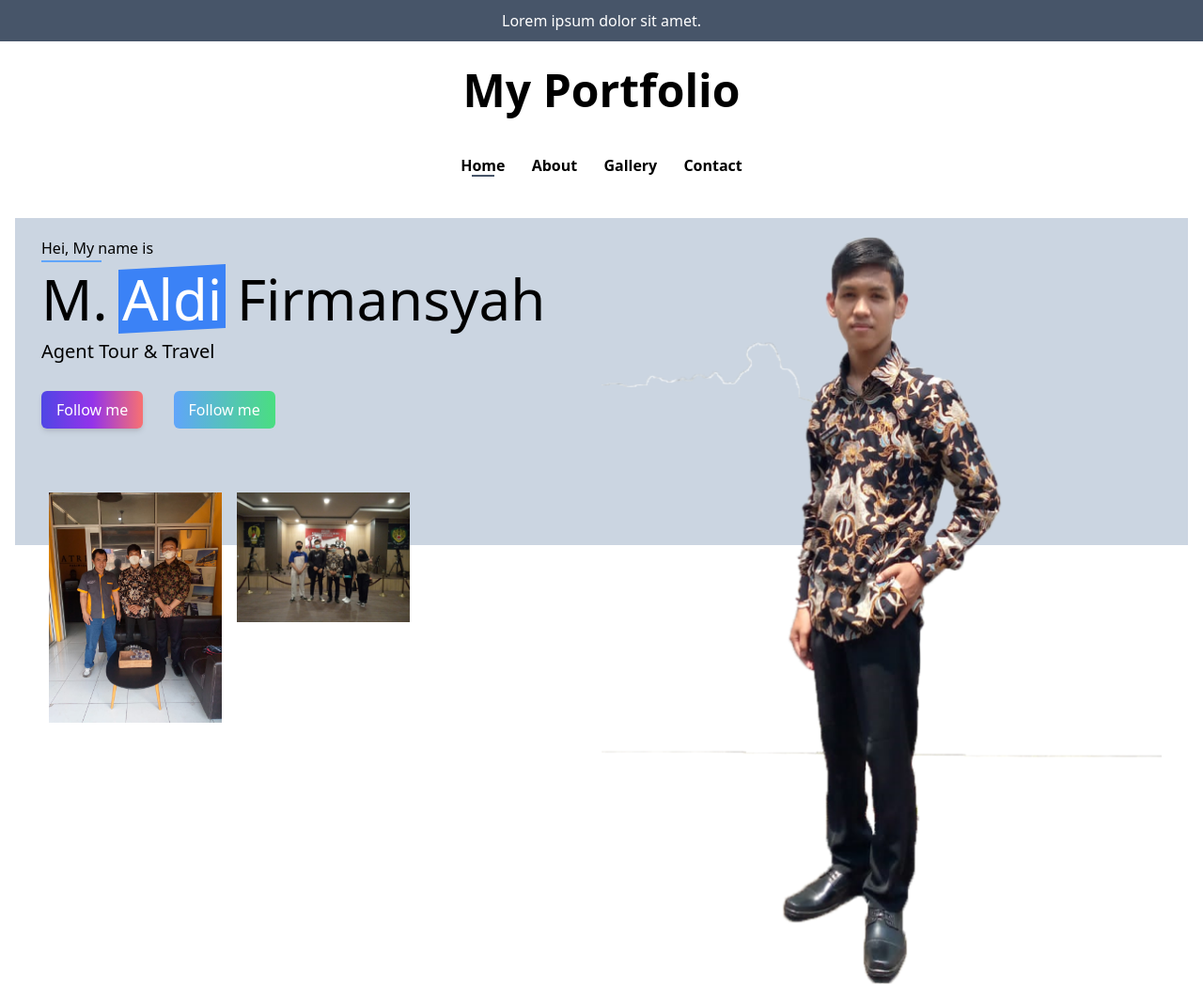
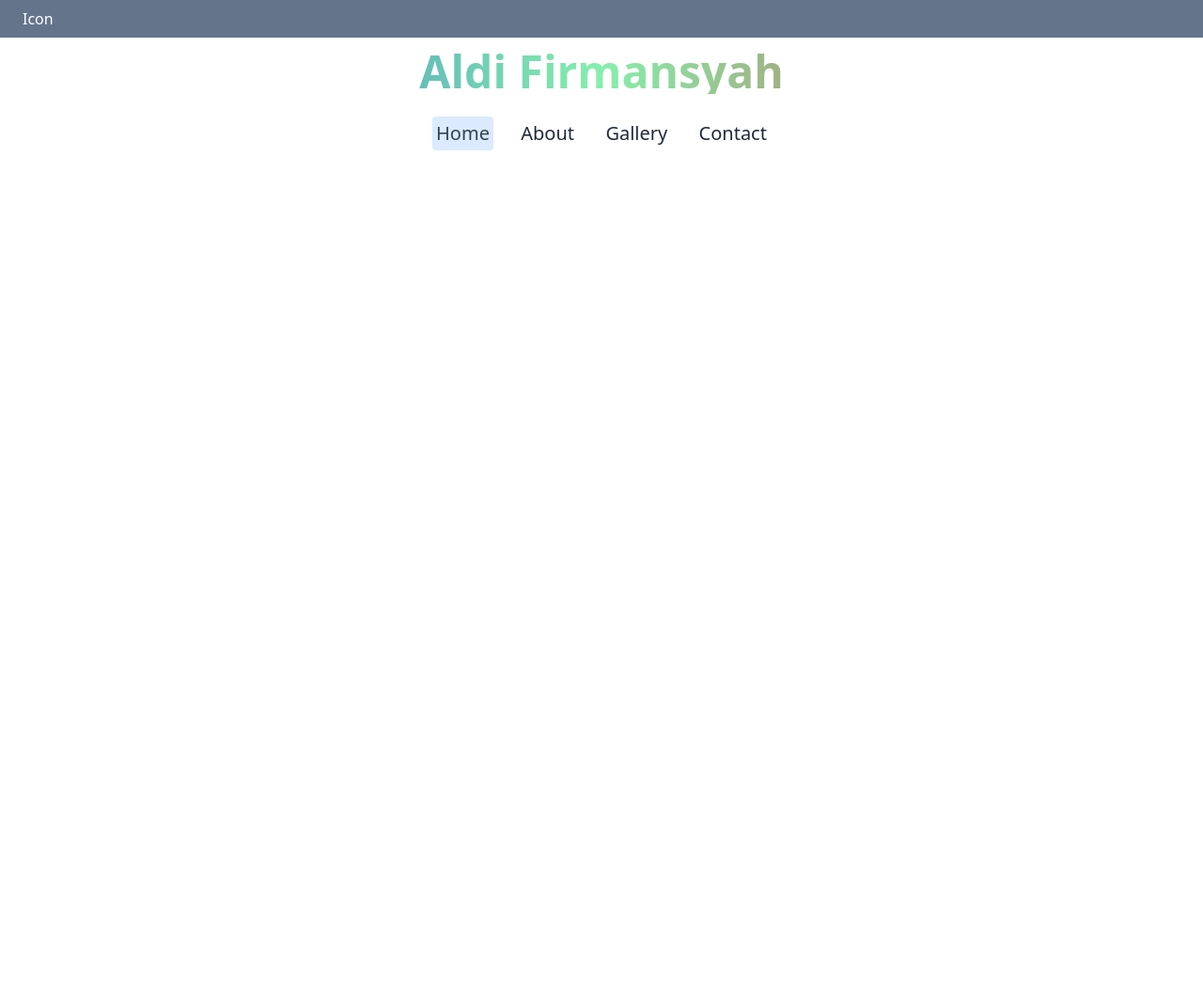
Before and after one commit to harubic/portfolio, a plain HTML site: page public/home.html in a window 1280 px wide. Shown: the whole page at 94% size. After the commit the page ends 800 px from the top, so only its background shows below. Drawn offline with Linux system fonts and the light colour scheme.

Commit message:
menambahkan bagian header dan navigasi

```diff
--- a/public/home.html
+++ b/public/home.html
@@ -1,64 +1,59 @@
 <!DOCTYPE html>
-<html lang="en" class="dark">
+<html lang="en">
 
 <head>
     <meta charset="UTF-8">
     <meta http-equiv="X-UA-Compatible" content="IE=edge">
     <meta name="viewport" content="width=device-width, initial-scale=1.0">
-    <title>My Portfolio</title>
+    <title>Aldi Firmansyah</title>
     <!-- css -->
     <link rel="stylesheet" href="css/style_dev.css">
 </head>
 
-<body>
-    <!-- header for social icons -->
-    <div class="p-2.5 bg-slate-600 text-center">
-        <p class="text-white">Lorem ipsum dolor sit amet.</p>
-    </div>
-    <!-- header for social icons -->
+<body class="h-full">
+    <!-- header -->
+    <header class="w-full bg-slate-500 px-6 py-2 text-white">
+        <div class="container">
+            <a href="#">Icon</a>
+        </div>
+    </header>
+    <!-- akhir header -->
+
+    <!-- navbar -->
+    <nav class="text-center mt-3">
+        <div class="container">
+            <div>
+                <a href="#">
+                    <h1 class="text-5xl font-bold bg-gradient-to-r from-blue-700 via-green-300 to-red-600 bg-clip-text text-transparent">Aldi Firmansyah</h1>
+                </a>
+            </div>
+            <div class="mt-3 sm:hidden flex flex-col gap-1 w-7 mx-auto relative">
+                <input type="checkbox" class="absolute scale-x-[2.5] scale-y-[2.2] opacity-0 right-2 top-1 cursor-pointer">
+                <span class="border-2 border-slate-800 w-full "></span>
+                <span class="border-2 border-slate-800 w-full "></span>
+                <span class="border-2 border-slate-800 w-full "></span>
+            </div>
+            <div class="flex justify-center py-3">
+                <ul class="flex flex-col gap-2 justify-evenly sm:text-slate-800 sm:flex-row sm:w-1/2 xl:w-1/3 sm:bg-transparent absolute bg-[#141d35bb] w-full text-white px-4 text-xl last:pb-3 first:pt-3">
+                    <li class="bg-blue-100 p-1 rounded text-slate-700"><a href="#">Home</a></li>
+                    <li class="hover:bg-blue-100 p-1 rounded hover:text-slate-700 duration-300"><a href="#">About</a></li>
+                    <li class="hover:bg-blue-100 p-1 rounded hover:text-slate-700 duration-300"><a href="#">Gallery</a></li>
+                    <li class="hover:bg-blue-100 p-1 rounded hover:text-slate-700 duration-300"><a href="#">Contact</a></li>
+                </ul>
+            </div>
+        </div>
+    </nav>
+    <!-- akhir navbar -->
 
     <!-- hero section -->
-    <div class="static mt-7">
-        <div class="container mx-auto px-4 relative">
-            <div class="col text-center">
-                <h2 class="text-5xl font-sans font-bold">My Portfolio</h2>
-            </div>
-            <div class="row text-center mt-11">
-                <nav class="bg-transparent">
-                    <ul class="flex-auto">
-                        <li class="font-bold hover:text-slate-500 transition-colors inline-block mx-3 relative "><a href="/" class="before:underline before:border-slate-600 before:border-b-2 before:absolute before:bottom-0 before:w-6 before:ml-3">Home</a></li>
-                        <li class="font-bold hover:text-slate-500 transition-colors inline-block mx-3"><a href="about.html">About</a></li>
-                        <li class="font-bold hover:text-slate-500 transition-colors inline-block mx-3"><a href="gallery.html">Gallery</a></li>
-                        <li class="font-bold hover:text-slate-500 transition-colors inline-block mx-3"><a href="#">Contact</a></li>
-                    </ul>
-                </nav>
-            </div>
-            <div class="grid md:grid-cols-2  mt-11 bg-slate-300 px-7 pt-5 pb-24">
-                <div class="col order-2 sm:order-1">
-                    <span class="before:border-b-2 before:absolute before:w-16 before:-bottom-1 before:border-blue-400 relative">Hei, My name is</span>
-                    <h1 class="text-6xl">
-                        M.
-                        <span class="before:block before:absolute before:-inset-1 before:-skew-y-3 before:bg-blue-500 relative inline-block my-3">
-                           <span class="relative text-white">Aldi</span>
-                        </span>
-                        Firmansyah
-                    </h1>
-                    <p class="text-xl">Agent Tour & Travel</p>
+    <!-- akhir hero section -->
 
-                    <a href="#" class="my-7 inline-block border-0 px-4 py-2 rounded-md shadow-md text-white bg-gradient-to-r from-indigo-600 via-purple-600 to-red-400 hover:from-indigo-400 hover:via-purple-700 hover:to-red-700 transition-colors duration-700 ease-out mr-7">Follow me</a>
-                    <a href="#" class="my-4 inline-block border-0 px-4 py-2 rounded-md text-white bg-gradient-to-r from-blue-400 to-green-400 hover:from-blue-400 hover:to-green-700 transition-colors duration-700 ease-out">Follow me</a>
-                </div>
-                <div class="mr-0 order-1 sm:order-2 relative z-50">
-                    <img src="img/model.png" alt="myPhoto" class="w-50 md:w-70 lg:w-full absolute">
-                </div>
-            </div>
-            <div class="absolute bottom-4 h-10 w-96 ml-9 grid grid-cols-2 gap-4">
-                <img src="img/IMG-20220130-WA0005.jpg" class="w-16 md:w-32 lg:w-48 hover:opacity-75 cursor-pointer transition-opacity">
-                <img src="img/IMG-20220130-WA0007.jpg" class="w-16 md:w-32 lg:w-48 hover:opacity-75 cursor-pointer transition-opacity">
-            </div>
-        </div>
-    </div>
-    <!-- end hero section -->
+
+
+
+
+
+
 </body>
 
 </html>
```
Also changed, not shown: public/about.html (deleted, +0 -56 lines), public/gallery.html (deleted, +0 -56 lines), public/css/style_dev.css.
